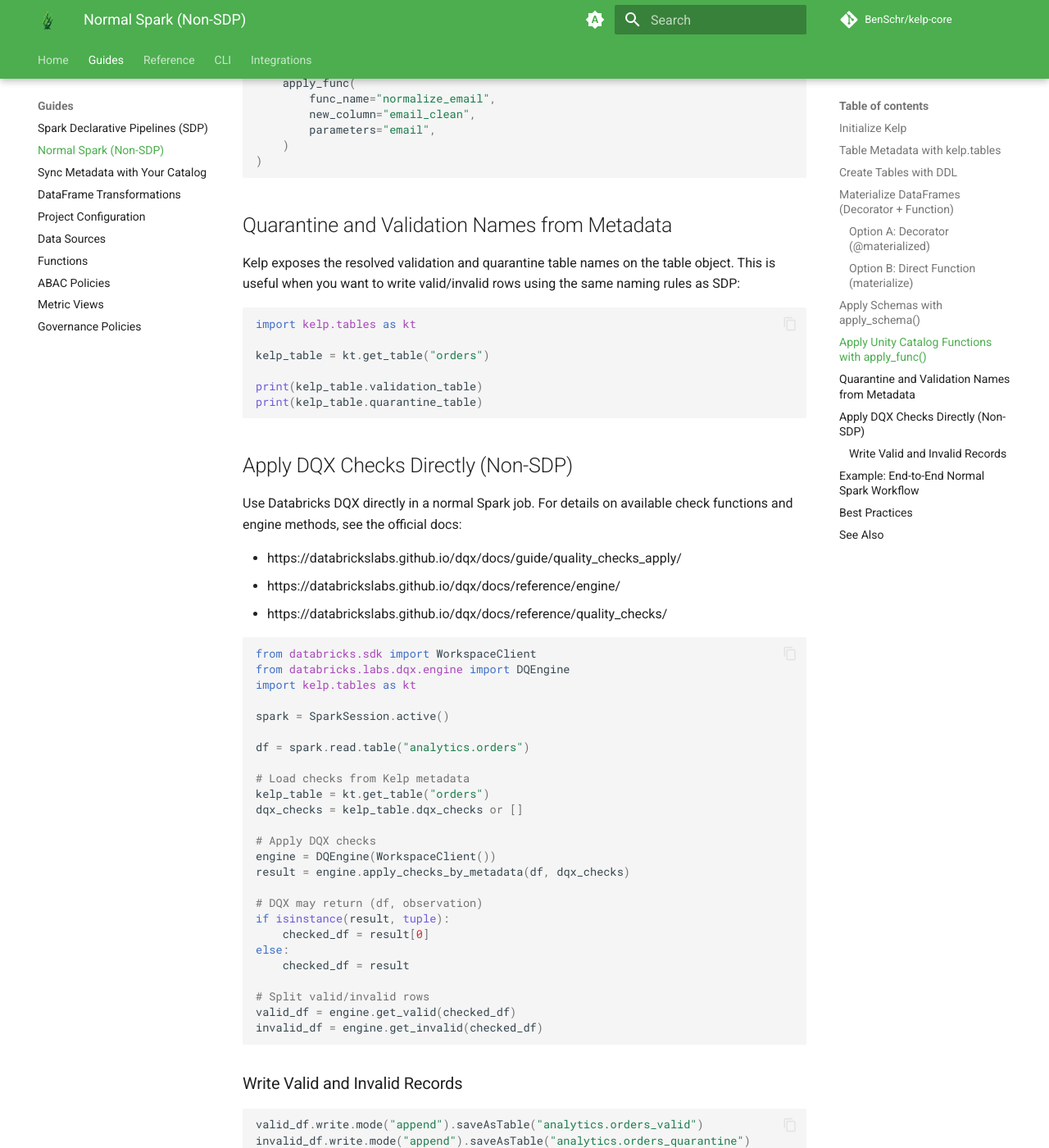
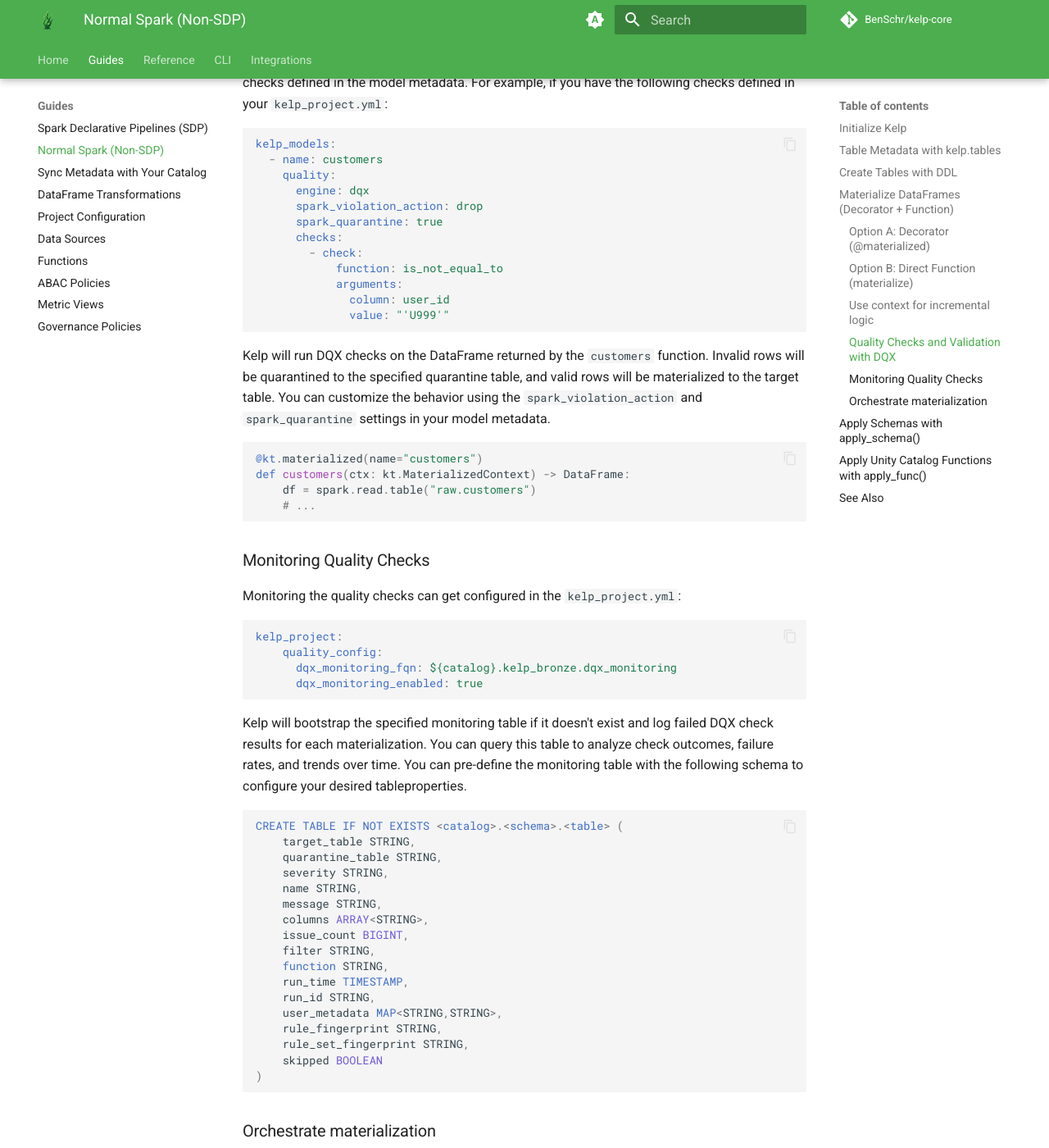
Before and after one commit to BenSchr/kelp-core, an MkDocs documentation site: the page built from docs/guides/normal_spark.md, in a window 1280 px wide and 1400 px high, scrolled down 3239 px. Shown: the whole window at 82% size. Built offline with MkDocs 1.6.1 and Material for MkDocs 9.7.7, drawn with Linux system fonts in a browser that asks for light colours; comment, search, counter and statistics services are not loaded; some of the changed text lies outside the part shown.

Commit message:
Updated docs

````diff
--- a/docs/guides/normal_spark.md
+++ b/docs/guides/normal_spark.md
@@ -82,6 +82,10 @@
 def build_orders():
     return spark.read.table("raw.orders")
 
+@kt.materialized # Name will be inferred from function name
+def cusomters():
+    return spark.read.table("raw.customers")
+
 
 # Runs the function and materializes the returned DataFrame
 df = build_orders()
@@ -114,9 +117,8 @@
 df = spark.read.table("staging.orders")
 
 kt.materialize(
-    spark=spark,
     dataframe=df,
-    table_name="orders",  # model name or fully qualified table name
+    name="orders",  # model name or fully qualified table name
     config=ModelMaterializationConfig(
         write_mode="overwrite",
         options={"overwriteSchema": "true"},
@@ -126,6 +128,135 @@
 
 If `config` is omitted, Kelp will use metadata materialization settings when available;
 otherwise it falls back to append behavior.
+
+### Use context for incremental logic
+
+Use the materialization context to implement incremental logic based on the existing data in the target table. You can access the current model's metadata and check if the materialization is running in incremental mode:
+
+```python
+@kt.materialized(name="silver_customers")
+def silver_customers_refined(ctx: kt.MaterializedContext) -> DataFrame:
+    source_df = spark.read.table(kt.ref("bronze_customers"))
+
+    if ctx.is_incremental():
+        max_customer_ts = (
+            spark.table(ctx.this)
+            .agg(f.max("customer_updated_at").alias("max_customer_updated_at"))
+            .collect()[0]["max_customer_updated_at"]
+        )
+        if max_customer_ts is not None:
+            source_df = source_df.filter(f.col("customer_updated_at") > f.lit(max_customer_ts))
+```
+
+### Quality Checks and Validation with DQX
+
+Calling `materialize()` or using the `@materialized` decorator will automatically apply any DQX checks defined in the model metadata. For example, if you have the following checks defined in your `kelp_project.yml`:
+
+```yaml
+kelp_models:
+  - name: customers
+    quality:
+      engine: dqx
+      spark_violation_action: drop
+      spark_quarantine: true
+      checks:
+        - check:
+            function: is_not_equal_to
+            arguments:
+              column: user_id
+              value: "'U999'"
+```
+
+Kelp will run DQX checks on the DataFrame returned by the `customers` function. Invalid rows will be quarantined to the specified quarantine table, and valid rows will be materialized to the target table. You can customize the behavior using the `spark_violation_action` and `spark_quarantine` settings in your model metadata.
+
+```python
+@kt.materialized(name="customers")
+def customers(ctx: kt.MaterializedContext) -> DataFrame:
+    df = spark.read.table("raw.customers")
+    # ...
+```
+
+### Monitoring Quality Checks
+
+Monitoring the quality checks can get configured in the `kelp_project.yml`:
+
+```yaml
+kelp_project:
+    quality_config:
+      dqx_monitoring_fqn: ${catalog}.kelp_bronze.dqx_monitoring
+      dqx_monitoring_enabled: true
+```
+
+Kelp will bootstrap the specified monitoring table if it doesn't exist and log failed DQX check results for each materialization. You can query this table to analyze check outcomes, failure rates, and trends over time.
+You can pre-define the monitoring table with the following schema to configure your desired tableproperties.
+
+```sql
+CREATE TABLE IF NOT EXISTS <catalog>.<schema>.<table> (
+    target_table STRING,
+    quarantine_table STRING,
+    severity STRING,
+    name STRING,
+    message STRING,
+    columns ARRAY<STRING>,
+    issue_count BIGINT,
+    filter STRING,
+    function STRING,
+    run_time TIMESTAMP,
+    run_id STRING,
+    user_metadata MAP<STRING,STRING>,
+    rule_fingerprint STRING,
+    rule_set_fingerprint STRING,
+    skipped BOOLEAN
+)
+```
+
+### Orchestrate materialization
+You can orchestrate materialization in a normal Spark job by calling the decorated functions in the desired order. For example:
+
+```python
+def main():
+    customers_df = customers()  # This will materialize the 'customers' table
+    orders_df = build_orders()  # This will materialize the 'orders' table
+```
+
+Alternatively, you can use the runner API to execute the materialization with more control.
+To run specify the dependencies and order of materialization, you can use the `depends_on` parameter in the `@materialized` decorator. For example:
+
+```python
+@kt.materialized(name="orders", depends_on=["raw_orders"])
+def build_orders():
+    return spark.read.table("raw_orders")
+```
+
+```python
+from kelp.tables import Runner
+
+runner = Runner()
+planned_models = runner.plan_all()
+print("📋 Runner execution plan:")
+for idx, model_name in enumerate(planned_models, start=1):
+    print(f"  {idx}. {model_name}")
+
+runner.run_all()
+
+runlog_rows = [
+    {
+        "model": e.model,
+        "status": e.status,
+        "started_at": str(e.started_at),
+        "finished_at": str(e.finished_at),
+        "duration_seconds": round(e.duration_seconds, 3),
+        "error": e.error,
+    }
+    for e in runner.runlog.entries
+]
+
+schema = "model STRING, status STRING, started_at STRING, finished_at STRING, duration_seconds DOUBLE, error STRING"
+
+print("\n🧾 Runner runlog")
+spark.createDataFrame(runlog_rows,schema=schema).orderBy("model").show(truncate=False)
+
+```
 
 ## Apply Schemas with `apply_schema()`
 
@@ -162,114 +293,6 @@
 )
 ```
 
-## Quarantine and Validation Names from Metadata
-
-Kelp exposes the resolved validation and quarantine table names on the table object. This is useful when you want to write valid/invalid rows using the same naming rules as SDP:
-
-```python
-import kelp.tables as kt
-
-kelp_table = kt.get_table("orders")
-
-print(kelp_table.validation_table)
-print(kelp_table.quarantine_table)
-```
-
-## Apply DQX Checks Directly (Non-SDP)
-
-Use Databricks DQX directly in a normal Spark job. For details on available check functions and engine methods, see the official docs:
-
-- https://databrickslabs.github.io/dqx/docs/guide/quality_checks_apply/
-- https://databrickslabs.github.io/dqx/docs/reference/engine/
-- https://databrickslabs.github.io/dqx/docs/reference/quality_checks/
-
-```python
-from databricks.sdk import WorkspaceClient
-from databricks.labs.dqx.engine import DQEngine
-import kelp.tables as kt
-
-spark = SparkSession.active()
-
-df = spark.read.table("analytics.orders")
-
-# Load checks from Kelp metadata
-kelp_table = kt.get_table("orders")
-dqx_checks = kelp_table.dqx_checks or []
-
-# Apply DQX checks
-engine = DQEngine(WorkspaceClient())
-result = engine.apply_checks_by_metadata(df, dqx_checks)
-
-# DQX may return (df, observation)
-if isinstance(result, tuple):
-    checked_df = result[0]
-else:
-    checked_df = result
-
-# Split valid/invalid rows
-valid_df = engine.get_valid(checked_df)
-invalid_df = engine.get_invalid(checked_df)
-```
-
-### Write Valid and Invalid Records
-
-```python
-valid_df.write.mode("append").saveAsTable("analytics.orders_valid")
-invalid_df.write.mode("append").saveAsTable("analytics.orders_quarantine")
-```
-
-## Example: End-to-End Normal Spark Workflow
-
-```python
-import kelp.tables as kt
-from kelp.transformations import apply_schema, apply_func
-from databricks.sdk import WorkspaceClient
-from databricks.labs.dqx.engine import DQEngine
-from pyspark.sql import SparkSession
-
-spark = SparkSession.active()
-kt.init(target="prod")
-
-# Read raw data
-raw_df = spark.read.table("raw.orders")
-
-# Apply schema and functions
-clean_df = (
-    raw_df
-    .transform(apply_schema("orders", safe_cast=True))
-    .transform(
-        apply_func(
-            func_name="normalize_customer_id",
-            new_column="customer_id_norm",
-            parameters="customer_id",
-        )
-    )
-)
-
-# Apply DQX checks
-engine = DQEngine(WorkspaceClient())
-checks = kt.get_table("orders").dqx_checks or []
-result = engine.apply_checks_by_metadata(clean_df, checks)
-checked_df = result[0] if isinstance(result, tuple) else result
-
-# Split valid/invalid
-valid_df = engine.get_valid(checked_df)
-invalid_df = engine.get_invalid(checked_df)
-
-# Write outputs
-valid_df.write.mode("append").saveAsTable("analytics.orders")
-invalid_df.write.mode("append").saveAsTable("analytics.orders_quarantine")
-```
-
-## Best Practices
-
-1. **Initialize once** - Call `init()` at job start to load metadata.
-2. **Use `kelp.tables` for metadata** - Avoid hardcoding catalog/schema names.
-3. **Apply schema early** - Enforce schema before downstream logic.
-4. **Use safe_cast for untrusted data** - Avoid job failures on type issues.
-5. **Apply DQX checks directly** - Use `DQEngine` in non-SDP jobs.
-6. **Sync functions before jobs** - Unity Catalog functions must exist first.
-
 ## See Also
 
 - [Spark Declarative Pipelines](sdp.md) - SDP integration and decorators
````
Also changed, not shown: other parts of docs/guides/normal_spark.md (+1 -2 lines), docs/reference/models/project_config.md (+1 -1 lines), docs/reference/models/table.md (+2 -0 lines), 5 other files.
